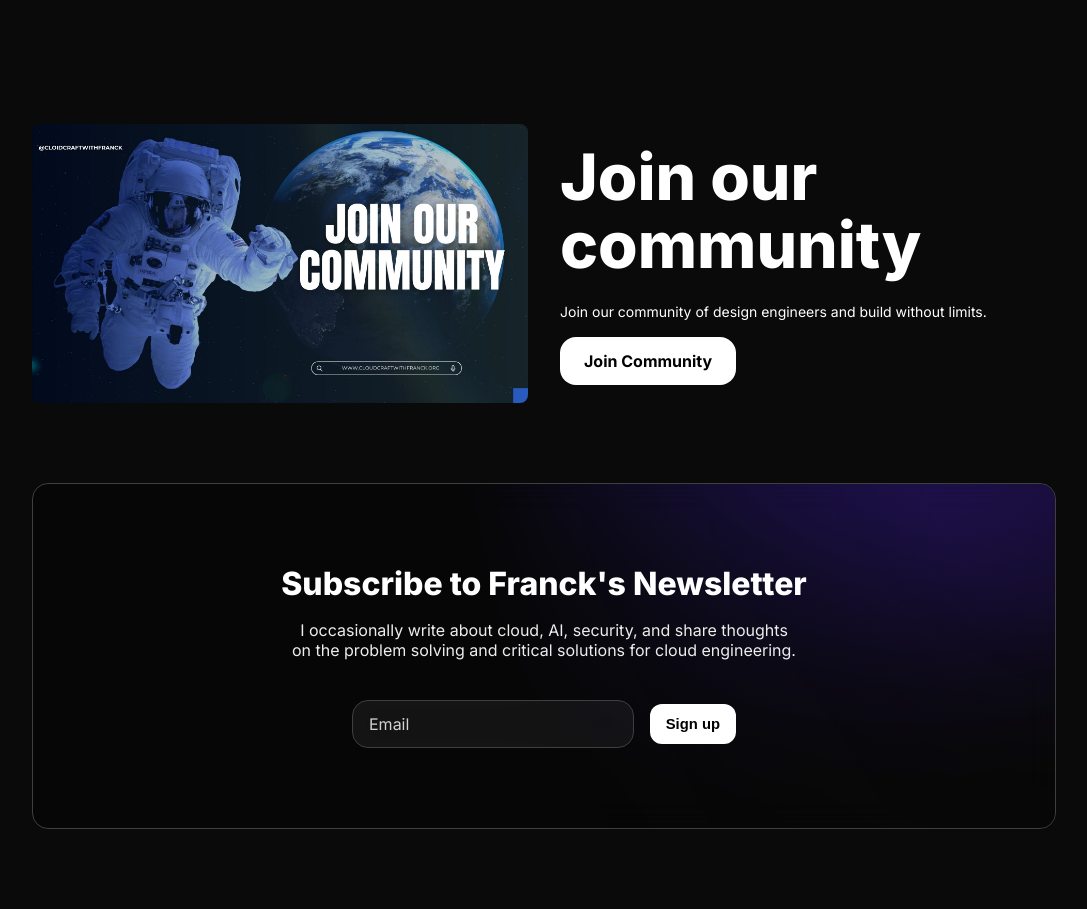
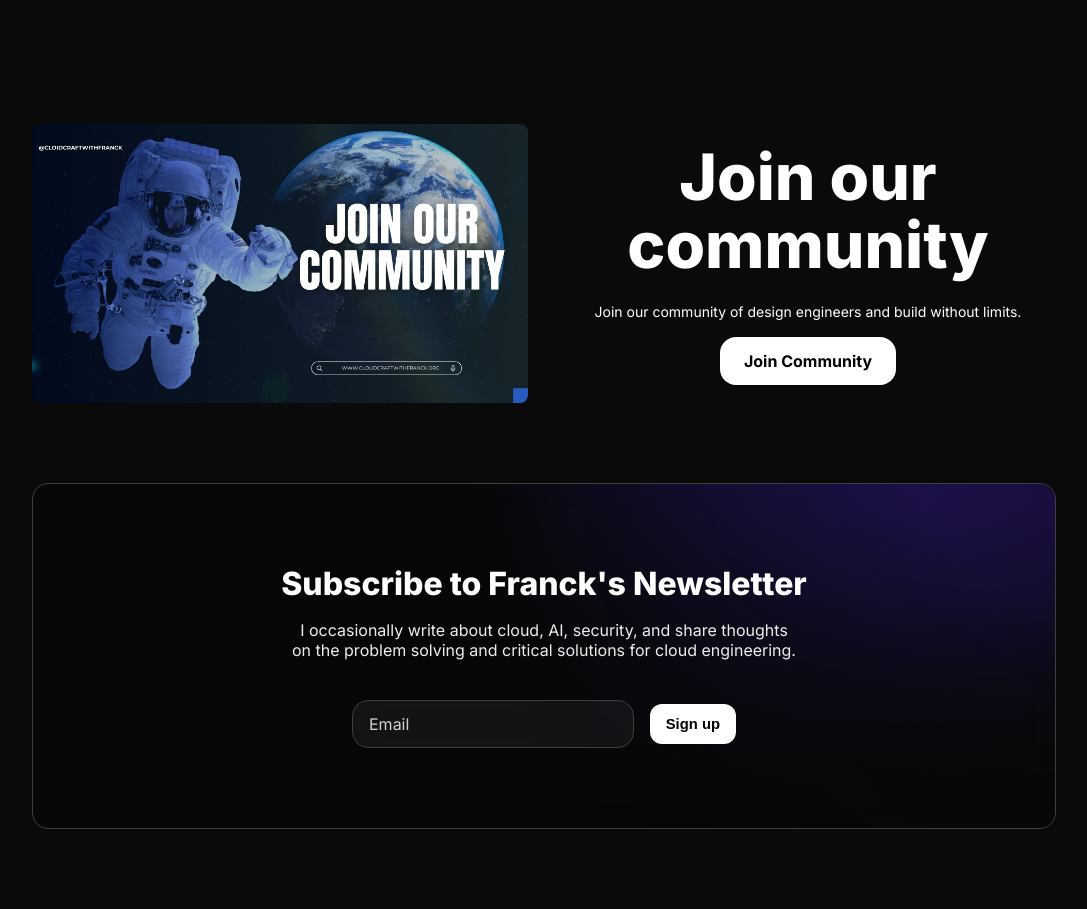
Before and after one commit to CloudCraftWithFranck/cloudcraftwithfranck.github.io, a Next.js app: page /en in a window 1280 px wide. Shown: the part 3780-4689 px from the top of the page, without its empty margins (96-1183 px from the left). Built offline with nearby package versions, Linux system fonts and the light colour scheme.

Commit message:
Aligning blocks

```diff
--- a/src/app/[locale]/page.tsx
+++ b/src/app/[locale]/page.tsx
@@ -254,7 +254,6 @@ export default function Home(
                 style={{
                     marginTop: '4rem',
                     gap: '32px',
-                    flexWrap: 'wrap',
                 }}
             >
                 {/* Left Column: Community Image */}
@@ -275,9 +274,9 @@ export default function Home(
                     flex={1}
                     direction="column"
                     justifyContent="center"
-                    alignItems="flex-start"
+                    alignItems="center"
                     style={{
-                        textAlign: 'left',
+                        textAlign: 'center',
                     }}
                 >
                     <Heading as="h2" variant="display-strong-l" marginBottom="m">
@@ -285,7 +284,7 @@ export default function Home(
                     </Heading>
                     <Text
                         variant="body-default-s"
-                        marginBottom="l"
+                        marginBottom="m"
                         style={{
                             marginBottom: '1rem',
                         }}
```
